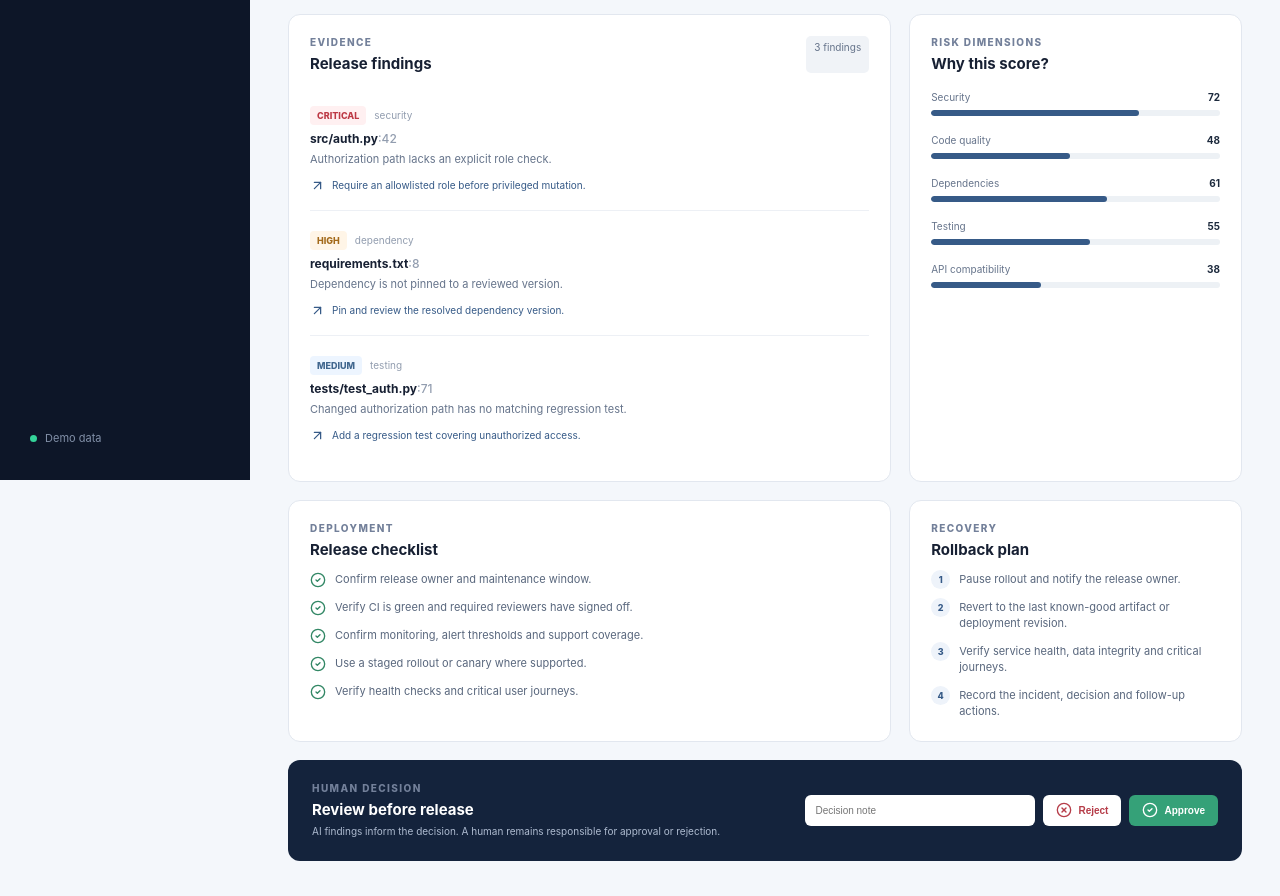
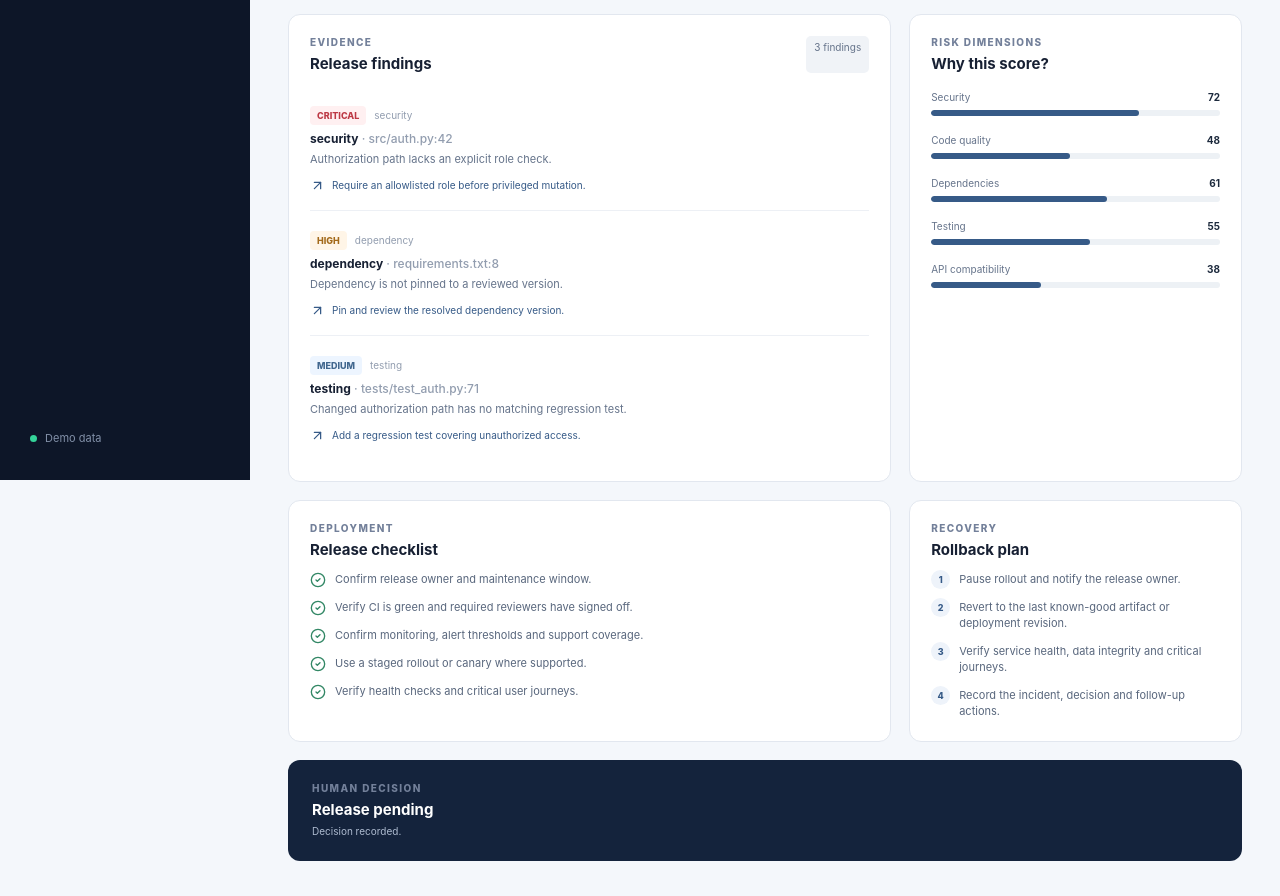
Before and after one commit to Sansshrey/ReleaseGuard-AI, a React (Vite) app in the folder frontend/: page / in a window 1280 px wide. Shown: the part 320-1216 px from the top of the page. Built offline with nearby package versions, Linux system fonts and the light colour scheme; no server answers.

Commit message:
Align dashboard with release API decision and finding schema

```diff
--- a/frontend/src/App.jsx
+++ b/frontend/src/App.jsx
@@ -29,15 +29,15 @@ export default function App(){
    <section className="hero"><div className="repo"><div className="repoicon"><GitPullRequest size={20}/></div><div><span>{report.repository}</span><h2>{report.title}</h2><small>Assessment ID · {report.release_id}</small></div></div><div className="herorisk"><Ring score={r.total||0}/><div><span>Overall risk</span><strong className={tone(r.total||0)}>{tone(r.total||0)}</strong><small>Deterministic weighted score</small></div></div></section>
    <section className="metrics">{Object.entries(counts).map(([k,v])=><div className="metric" key={k}><span>{k}</span><strong>{v}</strong></div>)}</section>
    <div className="grid"><section className="panel"><div className="panelhead"><div><p className="eyebrow">EVIDENCE</p><h3>Release findings</h3></div><span className="count">{f.length} findings</span></div>
-    {f.map((x,i)=><article className="finding" key={x.file+i}><div><Severity value={x.severity}/><span className="cat">{x.category}</span></div><h4>{x.file}{x.line&&<span>:{x.line}</span>}</h4><p>{x.evidence}</p><div className="recommend"><ArrowUpRight size={15}/>{x.recommendation}</div></article>)}
+    {f.map((x,i)=><article className="finding" key={x.file+i}><div><Severity value={x.severity}/><span className="cat">{x.category}</span></div><h4>{x.title||x.category}{x.file&&<span> · {x.file}{x.line?":"+x.line:""}</span>}</h4><p>{x.description||x.evidence}</p><div className="recommend"><ArrowUpRight size={15}/>{x.recommendation}</div></article>)}
    </section>
    <section className="panel"><div className="panelhead"><div><p className="eyebrow">RISK DIMENSIONS</p><h3>Why this score?</h3></div></div>
     {[["Security",r.security],["Code quality",r.code_quality],["Dependencies",r.dependency],["Testing",r.testing],["API compatibility",r.api_compatibility]].map(([k,v])=><div className="barrow" key={k}><div><span>{k}</span><b>{v||0}</b></div><div className="bar"><i style={{width:(v||0)+"%"}}/></div></div>)}
    </section></div>
    <div className="grid lower"><section className="panel"><div className="panelhead"><div><p className="eyebrow">DEPLOYMENT</p><h3>Release checklist</h3></div></div><ul className="checks">{(report.deployment_checklist||[]).map(x=><li key={x}><CheckCircle2 size={16}/>{x}</li>)}</ul></section>
    <section className="panel"><div className="panelhead"><div><p className="eyebrow">RECOVERY</p><h3>Rollback plan</h3></div></div><ol className="rollback">{(report.rollback_plan||[]).map(x=><li key={x}>{x}</li>)}</ol></section></div>
-   <section className="approval"><div><p className="eyebrow">HUMAN DECISION</p><h3>{report.decision==="pending"?"Review before release":"Release "+report.decision}</h3><p>{report.decision==="pending"?"AI findings inform the decision. A human remains responsible for approval or rejection.":report.human_approval_note||"Decision recorded."}</p></div>
-   {report.decision==="pending"&&<div className="decision"><input value={note} onChange={e=>setNote(e.target.value)} placeholder="Decision note"/><button className="reject" disabled={loading} onClick={()=>decide(false)}><XCircle size={16}/>Reject</button><button className="approve" disabled={loading} onClick={()=>decide(true)}><CheckCircle2 size={16}/>Approve</button></div>}</section>
+   <section className="approval"><div><p className="eyebrow">HUMAN DECISION</p><h3>{report.decision==="review_required"?"Review before release":"Release "+report.decision}</h3><p>{report.decision==="review_required"?"AI findings inform the decision. A human remains responsible for approval or rejection.":report.human_approval_note||"Decision recorded."}</p></div>
+   {report.decision==="review_required"&&<div className="decision"><input value={note} onChange={e=>setNote(e.target.value)} placeholder="Decision note"/><button className="reject" disabled={loading} onClick={()=>decide(false)}><XCircle size={16}/>Reject</button><button className="approve" disabled={loading} onClick={()=>decide(true)}><CheckCircle2 size={16}/>Approve</button></div>}</section>
   </main>
  </div>
 }
```
